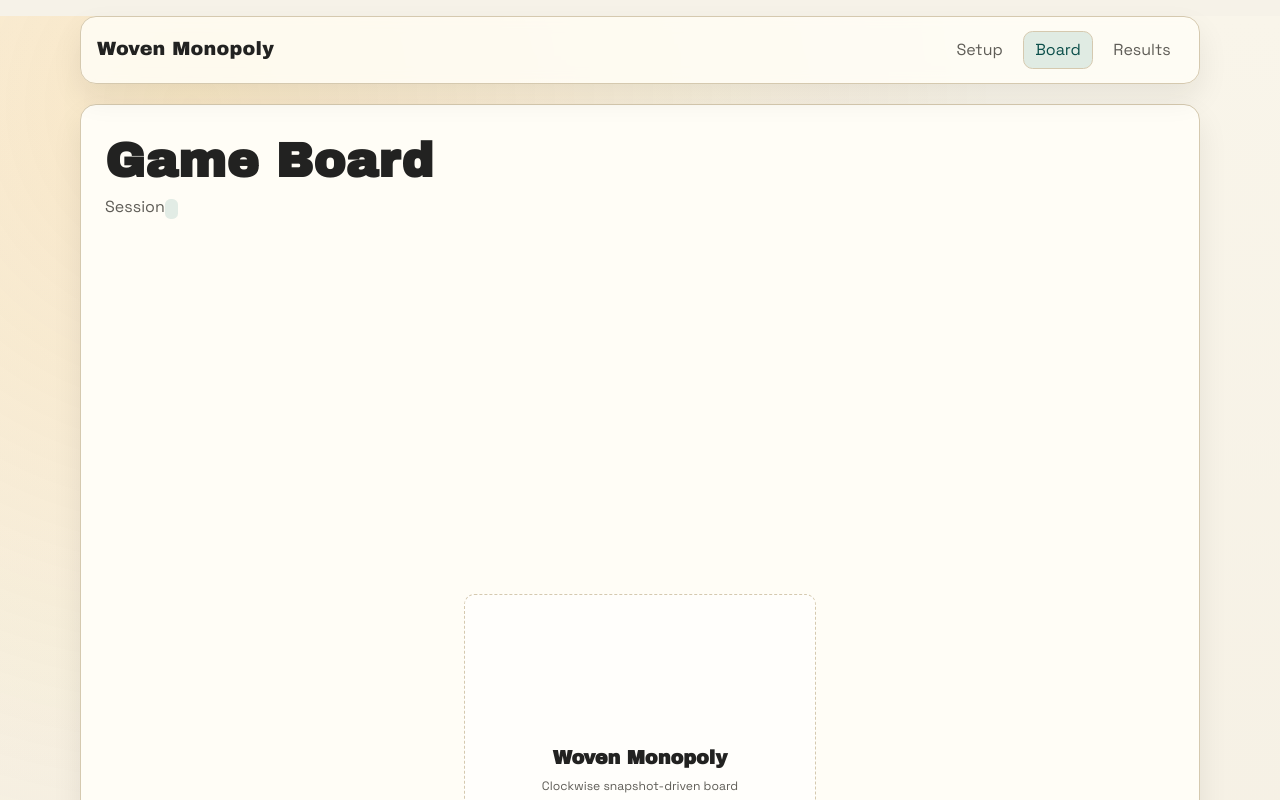
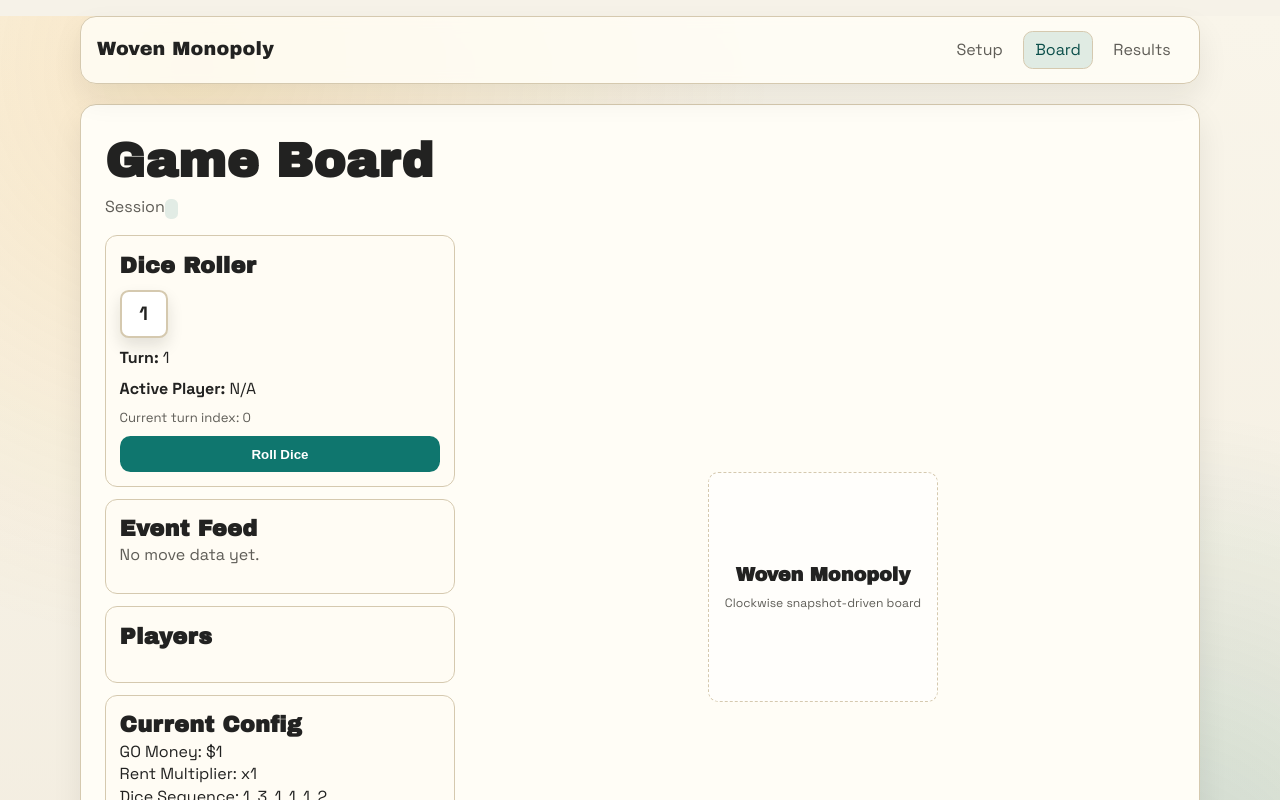
Before and after one commit to riwazudas/woven-monopoly-frontend, a Vue app: page /game in a window 1280 px wide. Shown: the top 800 px of the page. Built offline with nearby package versions, Linux system fonts and the light colour scheme; sample sign-in values are in the browser's storage.

Commit message:
update board layout, set the status layout to side instead of bottom

```diff
--- a/src/style.css
+++ b/src/style.css
@@ -240,9 +240,26 @@
 }
 
 .board-shell {
+  margin-top: 0;
+  display: grid;
+  gap: 0.75rem;
+}
+
+.board-workspace {
   margin-top: 1rem;
   display: grid;
-  gap: 0.75rem;
+  grid-template-columns: minmax(290px, 350px) minmax(0, 1fr);
+  gap: 1rem;
+  align-items: start;
+}
+
+.board-sidebar {
+  position: sticky;
+  top: 1rem;
+}
+
+.board-canvas {
+  min-width: 0;
 }
 
 .board-grid-square {
@@ -471,9 +488,9 @@
 
 .status-layout {
   display: grid;
-  grid-template-columns: repeat(2, minmax(0, 1fr));
+  grid-template-columns: 1fr;
   gap: 0.75rem;
-  margin-top: 1rem;
+  margin-top: 0;
 }
 
 .status-card {
@@ -585,4 +602,12 @@
   .board-grid {
     grid-template-columns: repeat(2, minmax(0, 1fr));
   }
+
+  .board-workspace {
+    grid-template-columns: 1fr;
+  }
+
+  .board-sidebar {
+    position: static;
+  }
 }
--- a/src/views/BoardView.vue
+++ b/src/views/BoardView.vue
@@ -50,8 +50,8 @@
       </p>
       <p v-if="winner" class="eyebrow">Winner locked: {{ winner }}</p>
 
-      <BoardGrid />
-
+      <div class="board-workspace">
+        <aside class="board-sidebar">
           <div class="status-layout">
             <DiceRoller />
             <EventNotifications />
@@ -74,6 +74,12 @@
               <p>Dice Sequence: {{ config.diceSequence.join(', ') }}</p>
             </article>
           </div>
+        </aside>
+
+        <div class="board-canvas">
+          <BoardGrid />
+        </div>
+      </div>
 
       <div class="actions">
         <RouterLink class="btn ghost" :to="{ name: 'setup' }">Adjust Setup</RouterLink>
```
Lines whose indentation alone changed are shown as unchanged.
